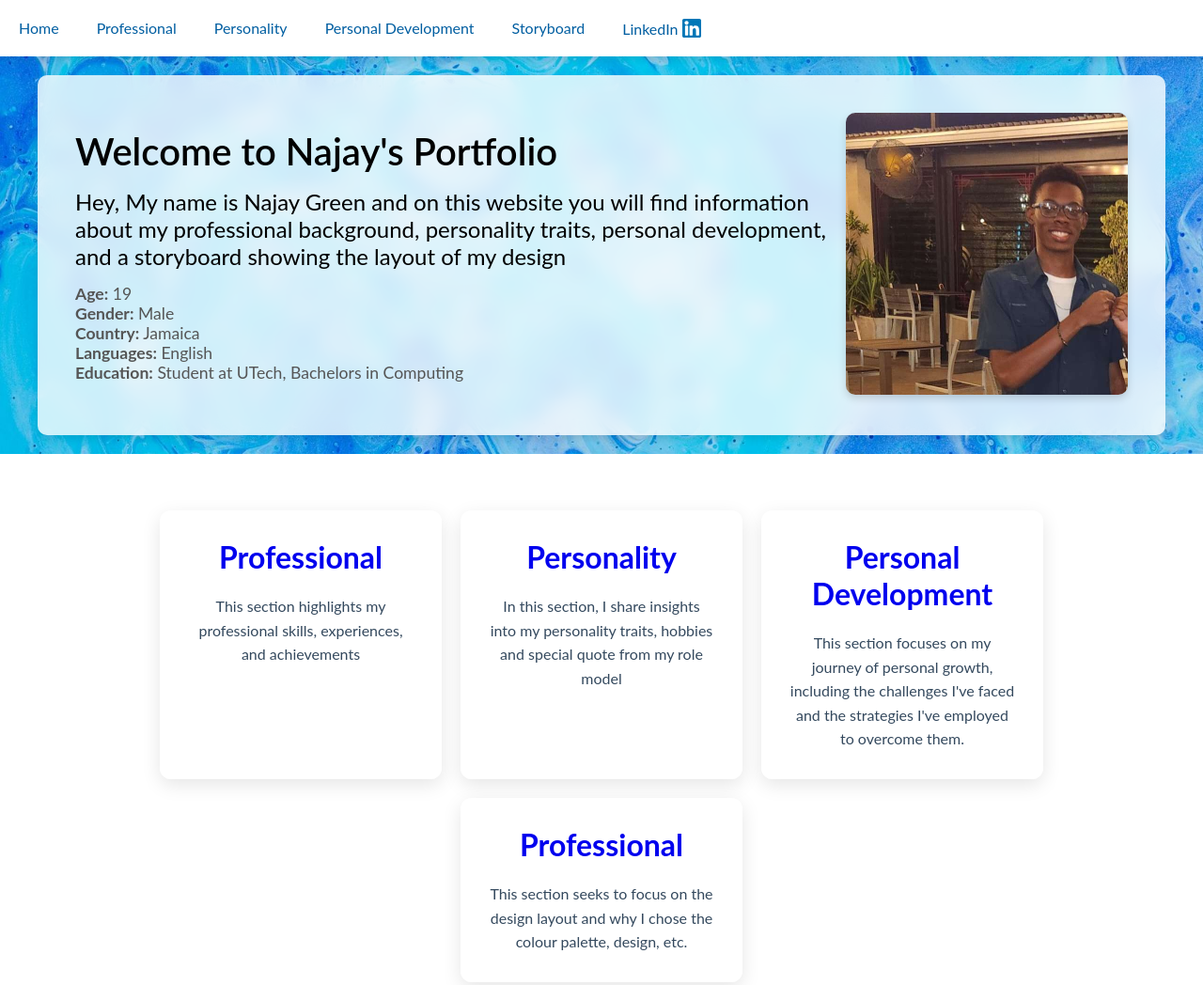
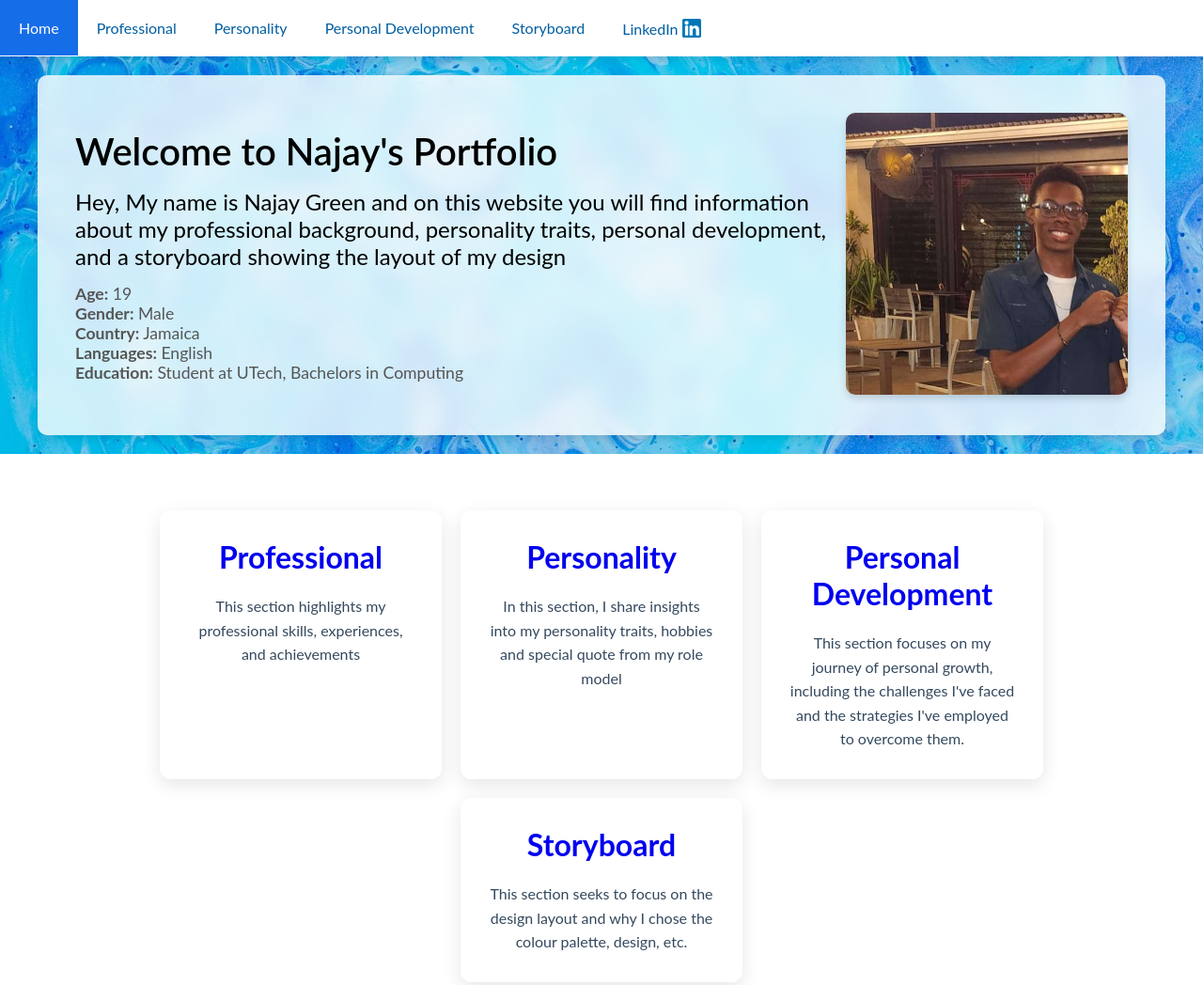
Before and after one commit to SwazNaj7/web-programming-ia, a plain HTML site: page index.html in a window 1280 px wide. Shown: the top 1048 px of the page at 94% size. Drawn offline with Linux system fonts and the light colour scheme.

Commit message:
updated index html

```diff
--- a/index.html
+++ b/index.html
@@ -67,7 +67,7 @@
                 </div>
 
                 <div class="card-section">
-                    <h2 id="storyboard"><a href="./professional.html">Professional</a></h2>
+                    <h2 id="storyboard"><a href="./storyboard.html">Storyboard</a></h2>
                     <p>This section seeks to focus on the design layout and why I chose the colour palette, design, etc.</p>
                 </div>
             </div>
```
Also changed, not shown: 1 other file.
